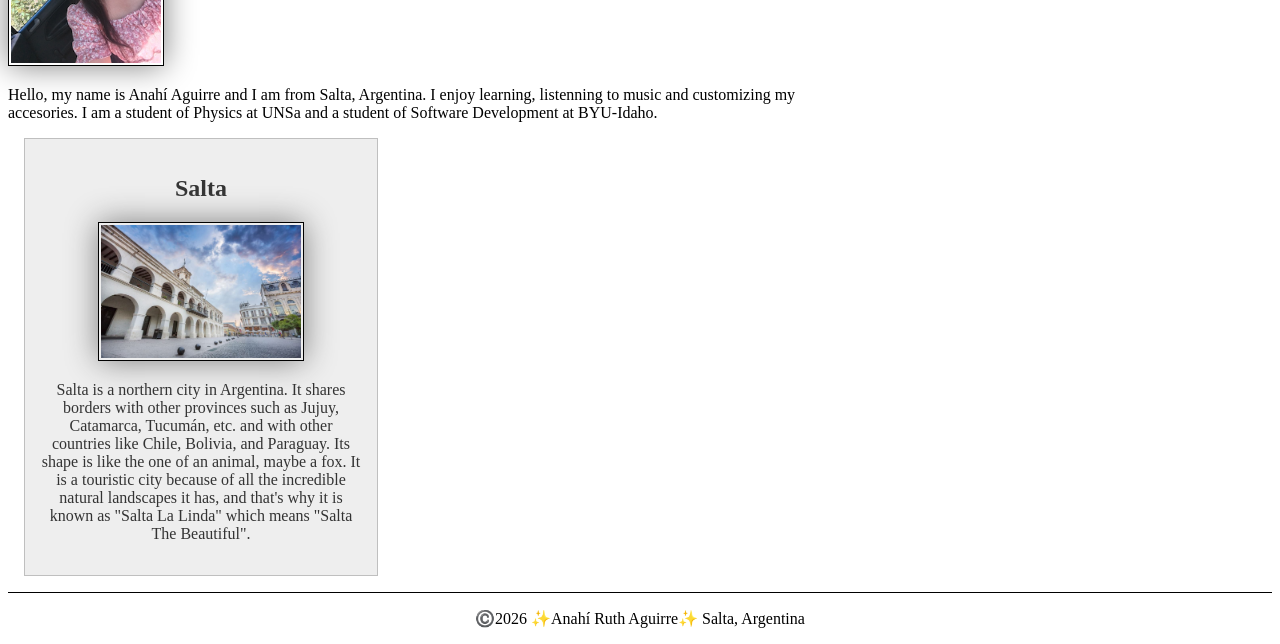
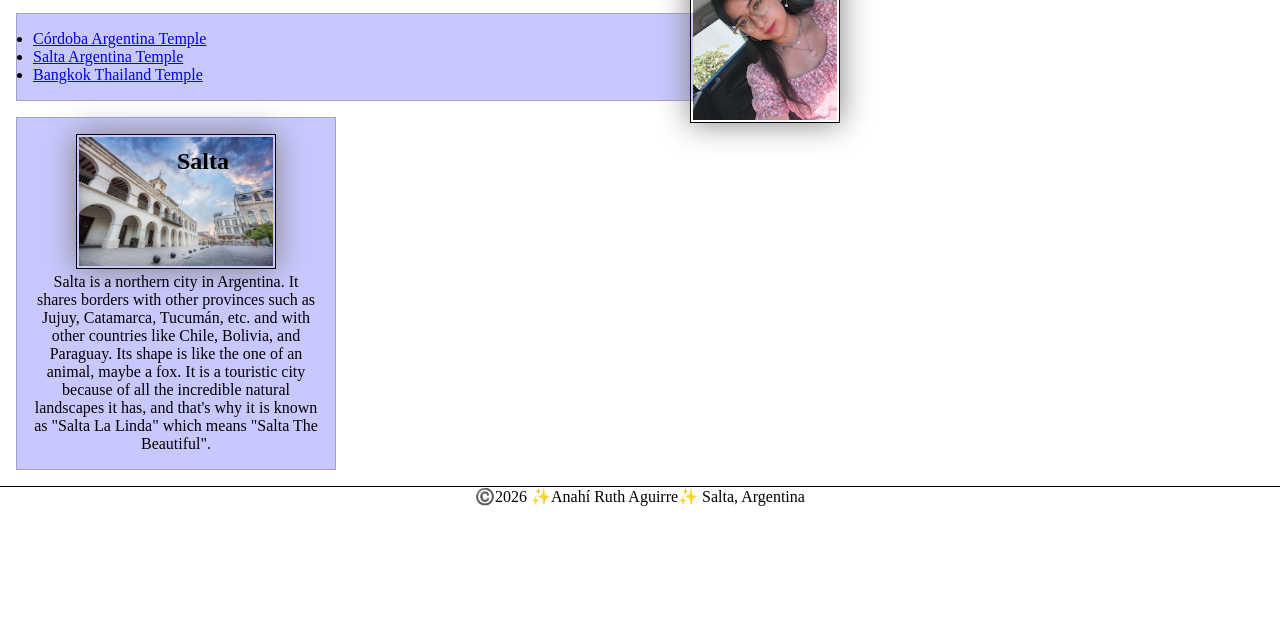
Before and after one commit to aguirreanahiruth/wdd130, a plain HTML site: page index.html in a window 1280 px wide. Shown: the part 364-1008 px from the top of the page. After the commit the page ends 870 px from the top, so only its background shows below. Drawn offline with Linux system fonts and the light colour scheme.

Commit message:
umm....unsaved changes?

```diff
--- a/index.html
+++ b/index.html
@@ -1,5 +1,5 @@
 <!DOCTYPE html>
-<html lang="en">
+<html lang="en-US">
 
 <head>
     <meta charset="UTF-8">
@@ -15,16 +15,24 @@
         <nav>
             <a href="#">Home</a>
             <a href="wwr/">Rafting Website</a>
+            <a href="https://linkedin.com" target="_blank" rel="noopener">LinkedIn</a>
+            <a href="https://facebook.com" target="_blank" rel="noopener">Facebook</a>
         </nav>
     </header>
     <main>
         <h1>Anahí Aguirre | WDD 130</h1>
         <img src="images/profile.png" alt="My name is Anahí Aguirre" width="200">
         <p>Hello, my name is Anahí Aguirre and I am from Salta, Argentina. I enjoy learning, listenning to music and customizing my accesories.
-            I am a student of Physics at UNSa and a student of Software Development at BYU-Idaho.
+            I am a student of Physics at UNSa and a student of Software Development at BYU-Idaho. The country I would like to visit is Thailand,
+            even if I'm worried about all of the spicy food they have. However, it is one of my goals to learn its language because I think it is fascinating.
         </p>
+        <ul class="box">
+            <li><a href="https://www.churchofjesuschrist.org/temples/details/cordoba-argentina-temple?lang=eng" target="_blank" rel="noopener">Córdoba Argentina Temple</a></li>
+            <li><a href="https://www.churchofjesuschrist.org/temples/details/salta-argentina-temple?lang=eng" target="_blank" rel="noopener">Salta Argentina Temple</a></li>
+            <li><a href="https://www.churchofjesuschrist.org/temples/details/bangkok-thailand-temple?lang=eng" target="_blank" rel="noopener">Bangkok Thailand Temple</a></li>
+        </ul>
     </main>
-    <aside>
+    <aside class="box">
         <h2>Salta</h2>
         <img src="images/cabildo-salta-argentina.jpg" alt="Cabildo in Salta">
         <p>Salta is a northern city in Argentina. It shares borders with other provinces such as Jujuy, Catamarca, Tucumán, etc. and with other countries like Chile, Bolivia, and Paraguay. Its shape is like the one of an animal, maybe a fox. It is a touristic city because of all the incredible natural landscapes it has, and that's why it is known as "Salta La Linda" which means "Salta The Beautiful".</p>
--- a/styles/styles.css
+++ b/styles/styles.css
@@ -1,19 +1,31 @@
 :root {
     --border-style: 1px solid rgb(0, 0, 0);
     --accent-color: darkblue;
+    --accent-background-color: rgb(200, 200, 255);
     --box-shadows: 0 0 30px gray;
+}
+
+* {
+    margin: 0;
+    padding: 0;
+    box-sizing: border-box;
 }
 
 main {
     max-width: 840px;
 }
 
-main img {
-    width: 150px;
+img {
+    width: 200px;
     height: auto;
     border: var(--border-style);
     padding: 2px;
     box-shadow: var(--box-shadows);
+}
+
+main img {
+    width: 150px;
+    float: right;
 }
 
 nav {
@@ -31,26 +43,20 @@ h1 {
     color: var(--accent-color);
 }
 
+h2 {
+    position: absolute;
+    top: 30px;
+    left: 160px;
+}
+
 p {
     padding: 0;
 }
 
 aside {
     width: 20rem;
-    margin: 1rem;
-    border: 1px solid rgb(0 0 0 / 0.2);
-    padding: 1rem;
-    background-color: #eee;
-    color: #333;
     text-align: center;
-}
-
-aside img {
-    width: 200px;
-    height: auto;
-    border: var(--border-style);
-    padding: 2px;
-    box-shadow: var(--box-shadows);
+    position: relative;
 }
 
 footer {
@@ -59,3 +65,12 @@ footer {
     text-align: center;
 
 }
+
+/* Class Selectors */
+
+.box {
+    margin: 1rem;
+    border: 1px solid rgb(0 0 0 / 0.2);
+    padding: 1rem;
+    background-color: var(--accent-background-color);
+}
```
